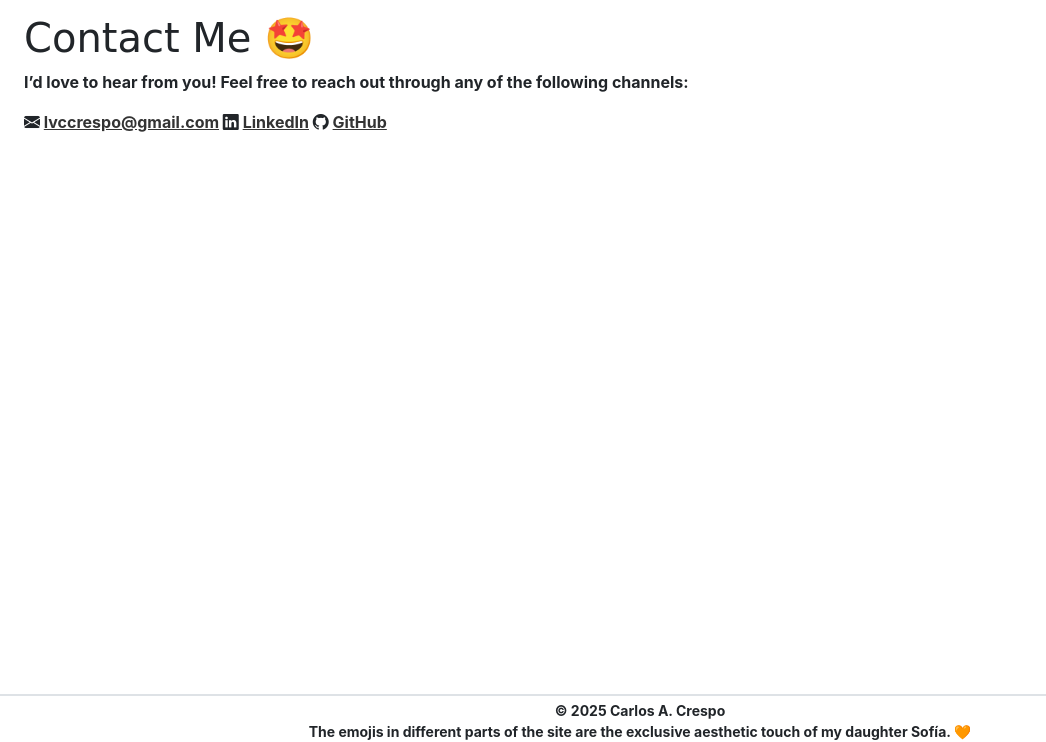
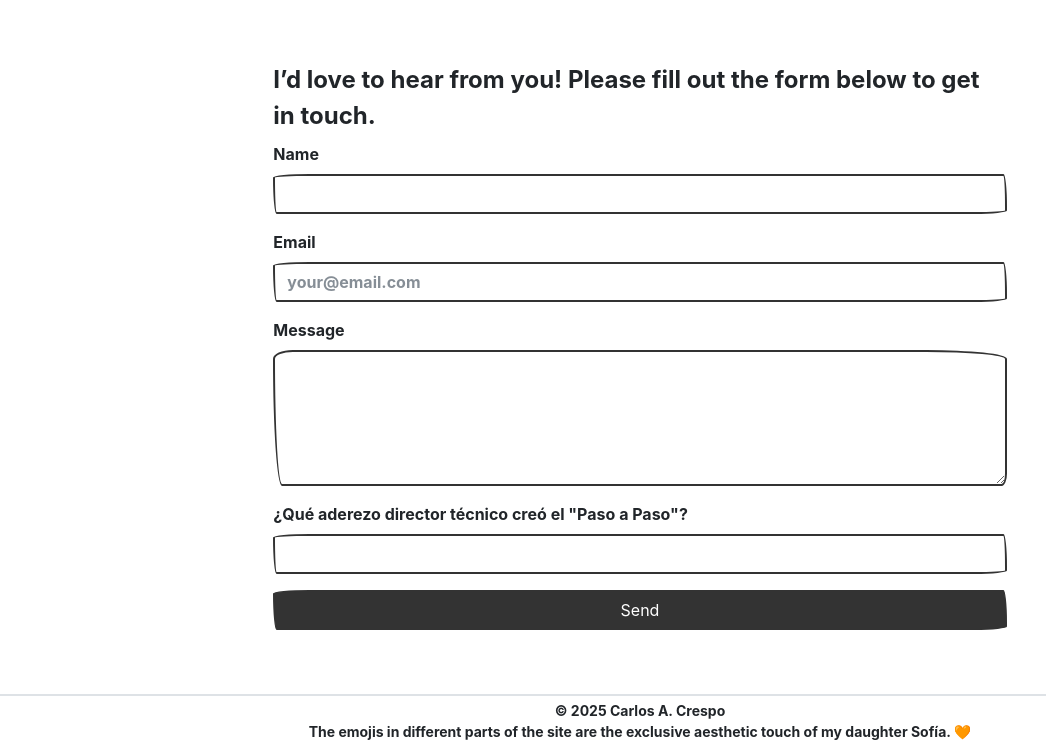
Before and after one commit to cacrespo/website, a Django app: page /contact/ in a window 1280 px wide. Shown: the part 58-800 px from the top of the page, without its empty margins (0-1046 px from the left). Run offline with Django 5.2, Linux system fonts and the light colour scheme; some libraries are stand-ins or nearby versions; some web fonts are replaced.

Commit message:
feat: contact form (#62)
* feat: contact form

```diff
--- a/mysite/settings/dev.py
+++ b/mysite/settings/dev.py
@@ -29,3 +29,6 @@ if ENABLE_DEBUG_TOOLBAR:
     ]
 
     DEBUG_TOOLBAR_CONFIG = {"SHOW_TOOLBAR_CALLBACK": lambda request: DEBUG}
+
+# Print emails to console in development
+EMAIL_BACKEND = "django.core.mail.backends.console.EmailBackend"
--- /dev/null
+++ b/pages/forms.py
@@ -0,0 +1,39 @@
+from django import forms
+
+
+class ContactForm(forms.Form):
+    name = forms.CharField(
+        max_length=100, widget=forms.TextInput(attrs={"class": "form-control"})
+    )
+    email = forms.EmailField(
+        widget=forms.EmailInput(
+            attrs={
+                "class": "form-control",
+                "placeholder": "your@email.com",
+                "required": True,
+                "type": "email",
+            }
+        )
+    )
+    message = forms.CharField(
+        widget=forms.Textarea(attrs={"class": "form-control", "rows": 5})
+    )
+    validator = forms.CharField(
+        max_length=50,
+        label='¿Qué aderezo director técnico creó el "Paso a Paso"?',
+        widget=forms.TextInput(attrs={"class": "form-control"}),
+    )
+
+    def clean_message(self):
+        message = self.cleaned_data.get("message")
+        if len(message) < 10:
+            raise forms.ValidationError(
+                "The message is too short! Ponele ganas maestro."
+            )
+        return message
+
+    def clean_validator(self):
+        answer = self.cleaned_data.get("validator")
+        if answer.lower() != "mostaza":
+            raise forms.ValidationError("Respuesta incorrecta my friend!")
+        return answer
--- a/pages/templates/pages/contact.html
+++ b/pages/templates/pages/contact.html
@@ -3,17 +3,66 @@
 {% block title %}Contact{% endblock %}
 
 {% block content %}
-<section>
-    <h1>Contact Me 🤩</h1>
-    <p>
-        I’d love to hear from you! Feel free to reach out through any of the following channels:
-    </p>
-            <i class="bi bi-envelope-fill"></i>
-            <a href="mailto:lvccrespo@gmail.com">lvccrespo@gmail.com</a>
-            <i class="bi bi-linkedin"></i>
-            <a href="https://www.linkedin.com/in/carloscrespoi" target="_blank">LinkedIn</a>
-            <i class="bi bi-github"></i>
-            <a href="https://github.com/cacrespo" target="_blank">GitHub</a>
-</section>
+  <div class="row h-100 justify-content-center align-items-center m-5">
+    <div class="col-md-8">
+      <form method="post" id="contact-form">
+        {% csrf_token %}
+        <fieldset>
+          <legend>I’d love to hear from you! Please fill out the form below to get in touch.</legend>
 
+          <div class="mb-3">
+            <label for="{{ form.name.id_for_label }}" class="form-label">{{ form.name.label }}</label>
+            {{ form.name }}
+            {% for error in form.name.errors %}
+              <div class="invalid-feedback d-block">{{ error }}</div>
+            {% endfor %}
+          </div>
+
+          <div class="mb-3">
+            <label for="{{ form.email.id_for_label }}" class="form-label">{{ form.email.label }}</label>
+            {{ form.email }}
+            {% for error in form.email.errors %}
+              <div class="invalid-feedback d-block">{{ error }}</div>
+            {% endfor %}
+          </div>
+
+          <div class="mb-3">
+            <label for="{{ form.message.id_for_label }}" class="form-label">{{ form.message.label }}</label>
+            {{ form.message }}
+            {% for error in form.message.errors %}
+              <div class="invalid-feedback d-block">{{ error }}</div>
+            {% endfor %}
+          </div>
+
+          <div class="mb-3">
+            <label for="{{ form.validator.id_for_label }}" class="form-label">{{ form.validator.label }}</label>
+            {{ form.validator }}
+            {% for error in form.validator.errors %}
+              <div class="invalid-feedback d-block">{{ error }}</div>
+            {% endfor %}
+          </div>
+
+<div class="d-grid">
+            <button type="submit" id="submit-button" class="btn btn-primary">Send</button>
+          </div>
+        </fieldset>
+      </form>
+    </div>
+  </div>
+</div>
 {% endblock %}
+
+{% block extra_js %}
+<script>
+document.addEventListener('DOMContentLoaded', function() {
+  const form = document.getElementById('contact-form');
+  const submitButton = document.getElementById('submit-button');
+
+  if (form) {
+    form.addEventListener('submit', function() {
+      submitButton.disabled = true;
+    });
+  }
+});
+</script>
+{% endblock %}
--- a/pages/views.py
+++ b/pages/views.py
@@ -1,10 +1,17 @@
+import time
 from django.conf import settings
-from django.http import FileResponse, HttpRequest, HttpResponse
+from django.contrib import messages
+from django.core.cache import cache
+from django.core.mail import send_mail
+from django.http import FileResponse, HttpRequest, HttpResponse, HttpResponseRedirect
 from django.shortcuts import render
+from django.urls import reverse
 from django.views.decorators.cache import cache_control
 from django.views.decorators.http import require_GET
 
 from blog.models import Activity
+
+from .forms import ContactForm
 
 
 @require_GET
@@ -23,7 +30,46 @@ def home(request):
 
 
 def contact(request):
-    return render(request, "pages/contact.html", {})
+    if request.method != "POST":
+        form = ContactForm()
+        return render(request, "pages/contact.html", {"form": form})
+
+    ip_address = request.META.get("REMOTE_ADDR")
+    cache_key = f"contact_form_{ip_address}"
+
+    # Check if this IP has submitted in the last hour (production only)
+    if not settings.DEBUG and cache.get(cache_key):
+        messages.warning(
+            request,
+            "You have already submitted the form recently. Please try again later.",
+        )
+        return HttpResponseRedirect(reverse("contact"))
+
+    form = ContactForm(request.POST)
+    if not form.is_valid():
+        return render(request, "pages/contact.html", {"form": form})
+
+    # Simulate email sending delay in development
+    if settings.DEBUG:
+        time.sleep(2)
+
+    name = form.cleaned_data["name"]
+    email = form.cleaned_data["email"]
+    message = form.cleaned_data["message"]
+    message_body = f"Name: {name}\nEmail: {email}\n\nMessage:\n{message}"
+    send_mail(
+        f"Contact Form submission from {name}",
+        message_body,
+        email,  # From user's submitted email
+        ["lvccrespo@gmail.com"],
+    )
+    messages.success(request, "Your message has been sent successfully! Thank you. ✨")
+
+    # Set cache for this IP for 1 hour (production only)
+    if not settings.DEBUG:
+        cache.set(cache_key, True, 3600)
+
+    return HttpResponseRedirect(reverse("contact"))
 
 
 # def about(request):
--- a/templates/base.html
+++ b/templates/base.html
@@ -50,6 +50,10 @@
                 🤩 Contact Me
               </a>
               <div class="dropdown-menu">
+                <a class="dropdown-item" href="{% url 'contact' %}">
+                  <i class="bi bi-card-text" aria-hidden="true" title="Contact Form"></i> Contact Form
+                </a>
+                <div class="dropdown-divider"></div>
                 <a class="dropdown-item" href="https://www.linkedin.com/in/carloscrespoi">
                   <i class="bi bi-linkedin" aria-hidden="true" title="LinkedIn"></i> LinkedIn
                 </a>
@@ -73,6 +77,17 @@
   </header>
 
   <main class="flex-fill mx-3 p-2" style="margin-top: 40px;">
+    {% if messages %}
+      <div class="messages">
+        {% for message in messages %}
+          <div class="alert alert-{{ message.tags }} alert-dismissible fade show" role="alert">
+            {{ message }}
+            <button type="button" class="btn-close" data-bs-dismiss="alert" aria-label="Close"></button>
+          </div>
+        {% endfor %}
+      </div>
+    {% endif %}
+
     {% block content %}
     <!-- Page content goes here -->
     {% endblock %}
@@ -91,6 +106,15 @@
           crossorigin="anonymous"></script>
 
   {% block extra_js %}
+  <script>
+    // Auto-dismiss alerts
+    setTimeout(function() {
+      let alerts = document.querySelectorAll('.alert');
+      alerts.forEach(function(alert) {
+        new bootstrap.Alert(alert).close();
+      });
+    }, 5000);
+  </script>
   {% endblock %}
 
 </body>
```
Also changed, not shown: mysite/settings/prod.py (+8 -0 lines), tests/pages/test_pages__views.py (+64 -4 lines).
